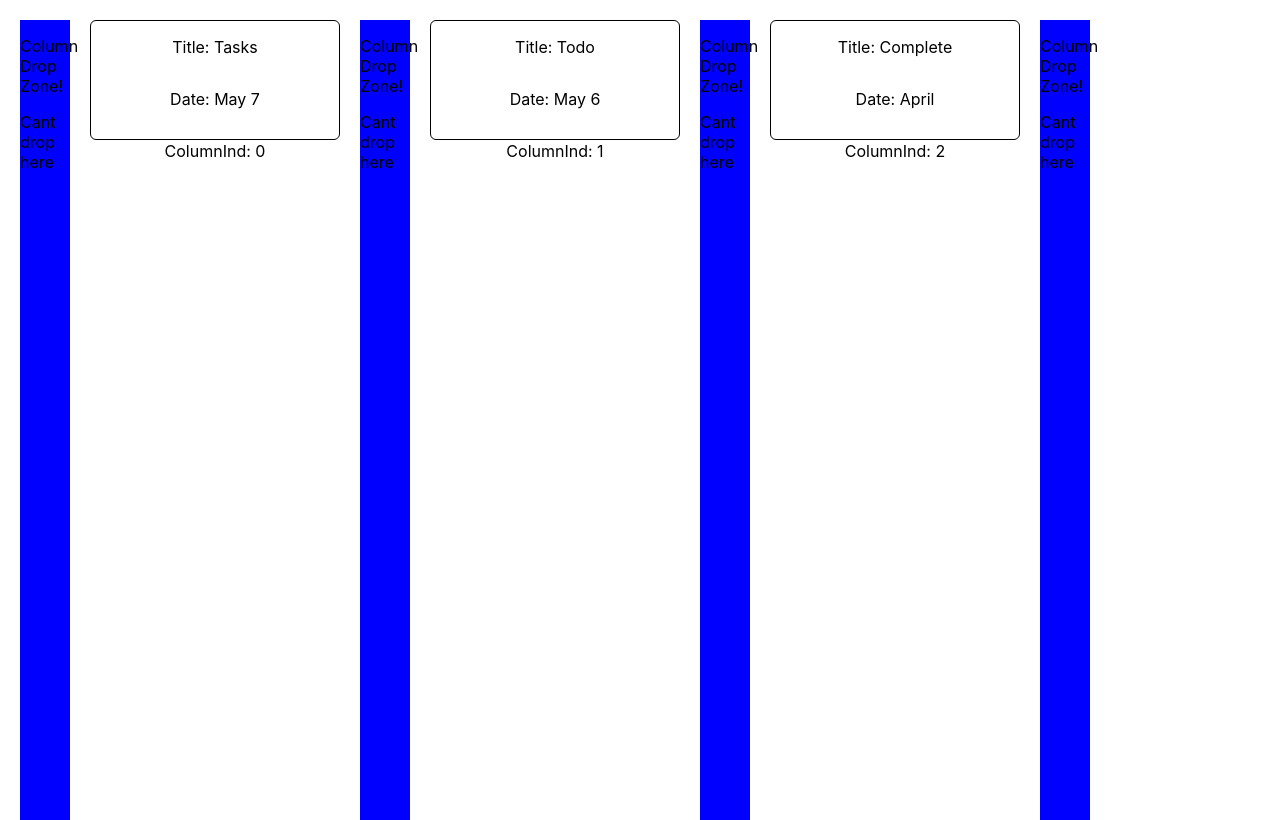
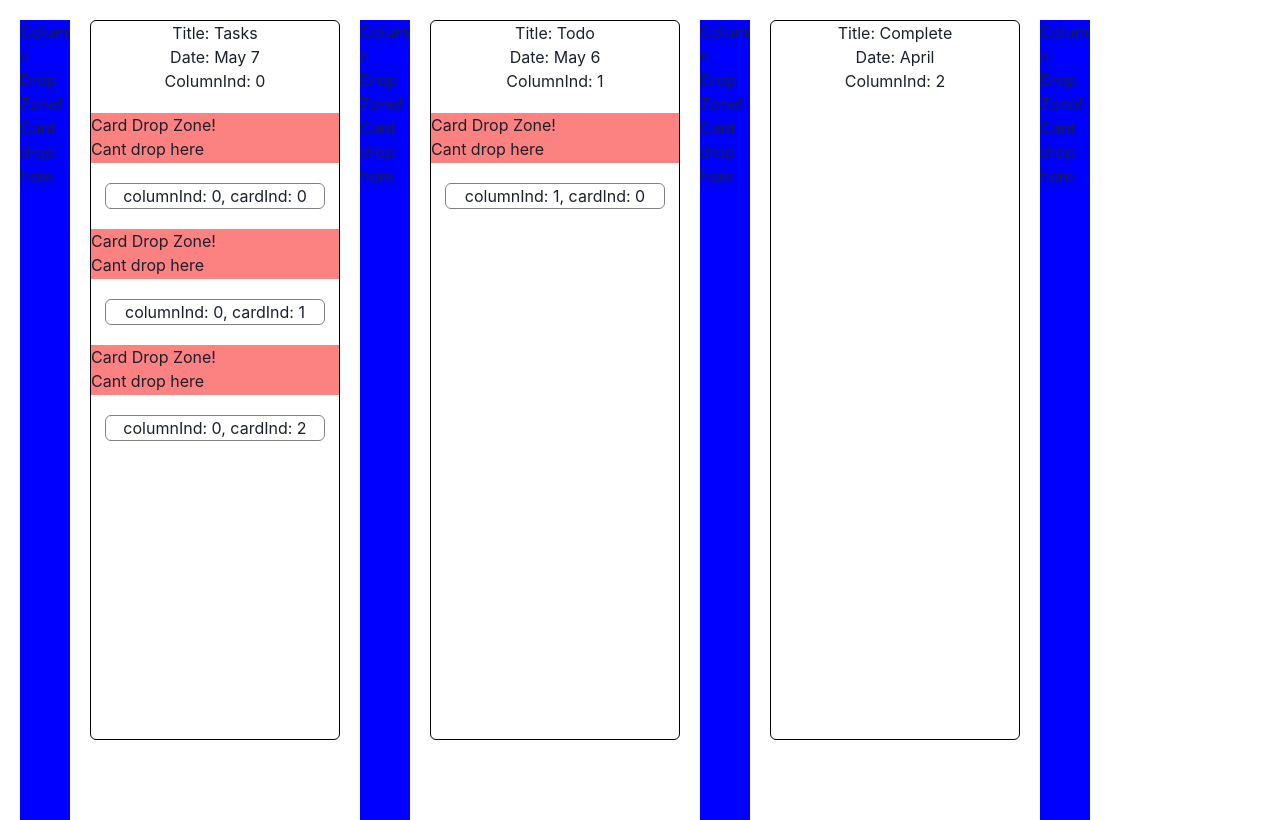
Before and after one commit to GriffinMcLennan/kahnboard, a Next.js app: page / in a window 1280 px wide. Built offline with nearby package versions, Linux system fonts and the light colour scheme.

Commit message:
feat: setup cards to be draggable

```diff
--- a/components/Card/index.tsx
+++ b/components/Card/index.tsx
@@ -1,28 +1,48 @@
 import { Flex, Text, Textarea } from "@chakra-ui/react";
 import { SetStateAction, useState } from "react";
+import { useDrag } from "react-dnd";
+import { ColumnType } from "../Column";
 
 interface CardProps {
-    title: string;
-    _description: string;
+    board: ColumnType[];
+    columnInd: number;
+    cardInd: number;
 }
 
 interface CardType {
-    title: string;
+    name: string;
     description: string;
     status: boolean;
 }
 
-const Card = ({ title, _description }: CardProps) => {
-    const [description, setDescription] = useState(_description);
-
-    const handleChange = (event: { target: { value: SetStateAction<string> } }) => {
-        setDescription(event.target.value);
-    };
+const Card = ({ board, columnInd, cardInd }: CardProps) => {
+    const [{ isDragging }, drag] = useDrag(
+        () => ({
+            type: "card",
+            item: {
+                columnInd,
+                cardInd,
+            },
+            collect: (monitor) => ({
+                isDragging: monitor.isDragging(),
+            }),
+        }),
+        [columnInd, cardInd, board]
+    );
 
     return (
-        <Flex flexDirection="column" border="1px solid gray" borderRadius="6px" width="220px" alignItems="center">
-            <Text>{title}</Text>
-            <Textarea value={description} onChange={handleChange} />
+        <Flex
+            ref={drag}
+            flexDirection="column"
+            border="1px solid gray"
+            borderRadius="6px"
+            width="220px"
+            alignItems="center"
+            opacity={isDragging ? 0 : 1}
+        >
+            <Text>
+                columnInd: {columnInd}, cardInd: {cardInd}{" "}
+            </Text>
         </Flex>
     );
 };
--- /dev/null
+++ b/components/CardDropZone/index.tsx
@@ -0,0 +1,83 @@
+import { Flex, Text } from "@chakra-ui/react";
+import { Dispatch, SetStateAction } from "react";
+import { useDrop } from "react-dnd";
+import type { ColumnType } from "../Column";
+
+interface CardDropZoneProps {
+    columnInd: number;
+    cardInd: number;
+    board: ColumnType[];
+    setBoard: Dispatch<SetStateAction<ColumnType[]>>;
+}
+
+const CardDropZone = ({ columnInd, cardInd, board, setBoard }: CardDropZoneProps) => {
+    const [{ canDrop, isOver }, drop] = useDrop(
+        () => ({
+            accept: "card",
+
+            drop: (item: any) => {
+                // console.log(item, columnInd);
+                handleColumnDrop(board, setBoard, columnInd, item.columnInd);
+            },
+
+            collect: (monitor) => ({
+                isOver: monitor.isOver(),
+                canDrop: monitor.canDrop(),
+            }),
+        }),
+        [columnInd, board]
+    );
+
+    const handleColumnDrop = (
+        board: ColumnType[],
+        setBoard: Dispatch<SetStateAction<ColumnType[]>>,
+        newColumn: number,
+        oldColumn: number
+    ) => {
+        // any change to the left will have an effect
+        const toLeftChange = newColumn < oldColumn;
+
+        // changes to the right require a difference of larger than 1
+        const toRightChange = newColumn > oldColumn + 1;
+
+        if (!toLeftChange && !toRightChange) return;
+
+        // console.log("newColumn:", newColumn, "oldColumn:", oldColumn);
+        /*
+          arr = [c1, c2, c3, c4, c5, c6]
+                  new,        old
+
+          remove old: arr = [c1, c2, c3, c5, c6]
+
+          append removed:
+        */
+
+        const removed = board[oldColumn];
+
+        const leftArr = board.slice(0, oldColumn);
+        const rightArr = board.slice(oldColumn + 1, board.length);
+        const combined = [...leftArr, ...rightArr];
+
+        // console.log("oldBoard:", board);
+        // console.log("left:", leftArr, "right:", rightArr);
+        // console.log("Combined:", combined);
+        // console.log("removed:", removed);
+
+        if (toLeftChange) {
+            combined.splice(newColumn, 0, removed);
+        } else {
+            combined.splice(newColumn - 1, 0, removed);
+        }
+
+        setBoard(combined);
+    };
+
+    return (
+        <Flex flexDirection="column" backgroundColor="red.300" height="50px" margin="20px" width="100%" ref={drop}>
+            <Text>Card Drop Zone!</Text>
+            {canDrop ? "Can drop here" : "Cant drop here"}
+        </Flex>
+    );
+};
+
+export default CardDropZone;
--- a/components/Column/index.tsx
+++ b/components/Column/index.tsx
@@ -2,6 +2,7 @@ import { Flex, Text } from "@chakra-ui/react";
 import { Dispatch, SetStateAction } from "react";
 import { useDrag } from "react-dnd";
 import Card, { CardType } from "../Card";
+import CardDropZone from "../CardDropZone";
 
 interface ColumnProps {
     title: string;
@@ -41,6 +42,7 @@ const CardColumn = ({ title, date, columnInd, board, setBoard }: ColumnProps) =>
             width="250px"
             border="1px solid black"
             borderRadius="6px"
+            height="90vh"
             marginY="20px"
             ref={drag}
             opacity={isDragging ? 0 : 1}
@@ -49,8 +51,11 @@ const CardColumn = ({ title, date, columnInd, board, setBoard }: ColumnProps) =>
             <Text>Date: {date}</Text>
             <Text>ColumnInd: {columnInd}</Text>
 
-            {board[columnInd].cards.map((card) => (
-                <Card key={card.description} title="pizza" _description="hi" />
+            {board[columnInd].cards.map((card, cardInd) => (
+                <>
+                    <CardDropZone board={board} setBoard={setBoard} columnInd={columnInd} cardInd={cardInd} />
+                    <Card key={card.description} columnInd={columnInd} cardInd={cardInd} board={board} />
+                </>
             ))}
         </Flex>
     );
--- a/components/KanbanBoard/index.tsx
+++ b/components/KanbanBoard/index.tsx
@@ -11,13 +11,35 @@ const KanbanBoard = () => {
             id: 0,
             title: "Tasks",
             date: "May 7",
-            cards: [],
+            cards: [
+                {
+                    name: "task1",
+                    description: "finish task1",
+                    status: false,
+                },
+                {
+                    name: "task2",
+                    description: "Do task 2",
+                    status: false,
+                },
+                {
+                    name: "task3",
+                    description: "The last task here",
+                    status: false,
+                },
+            ],
         },
         {
             id: 1,
             title: "Todo",
             date: "May 6",
-            cards: [],
+            cards: [
+                {
+                    name: "task4",
+                    description: "finish task4",
+                    status: false,
+                },
+            ],
         },
         {
             id: 2,
--- a/pages/_app.tsx
+++ b/pages/_app.tsx
@@ -1,13 +1,16 @@
 import "../styles/globals.css";
 import type { AppProps } from "next/app";
+import { ChakraProvider } from "@chakra-ui/react";
 import { DndProvider } from "react-dnd";
 import { HTML5Backend } from "react-dnd-html5-backend";
 
 function MyApp({ Component, pageProps }: AppProps) {
     return (
-        <DndProvider backend={HTML5Backend}>
-            <Component {...pageProps} />
-        </DndProvider>
+        <ChakraProvider>
+            <DndProvider backend={HTML5Backend}>
+                <Component {...pageProps} />
+            </DndProvider>
+        </ChakraProvider>
     );
 }
 
```
